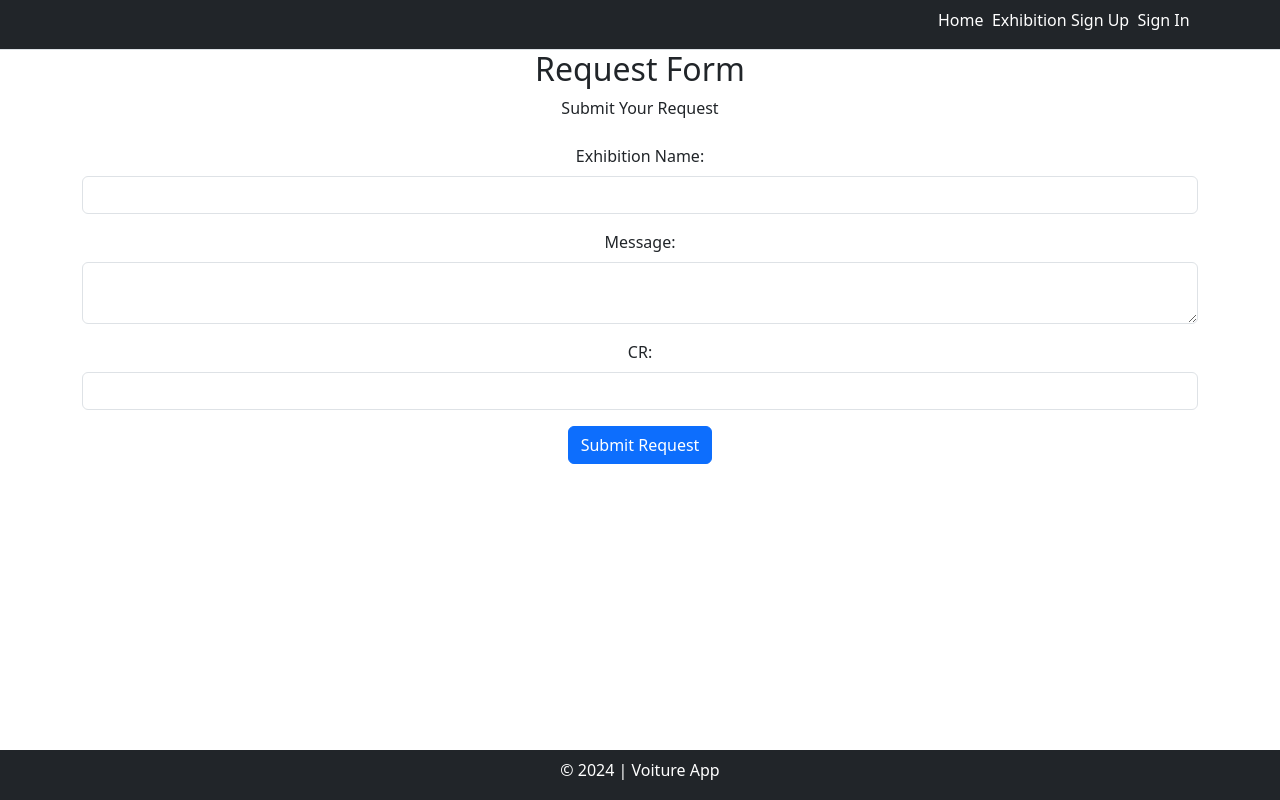
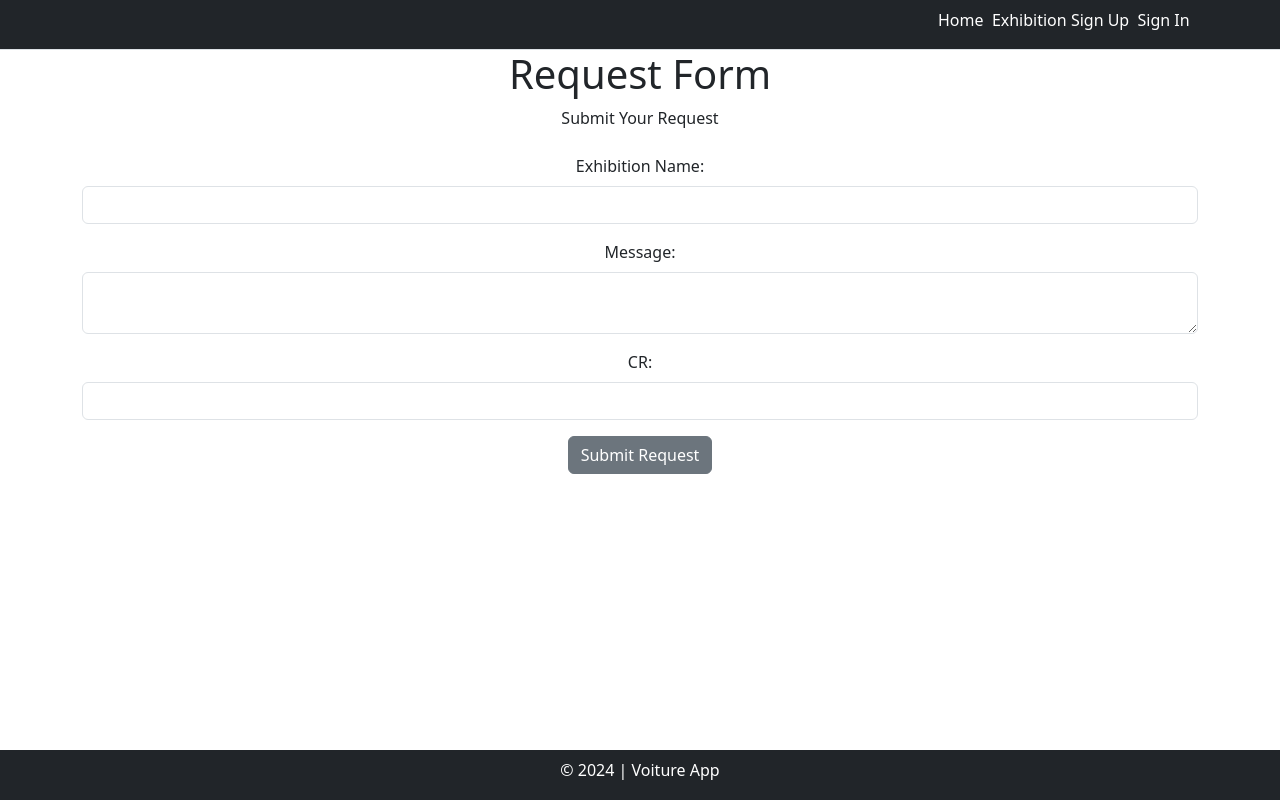
Before and after one commit to NoorCSMahdi/project3-FE, a React (Create React App) app: page /request/add in a window 1280 px wide. Built offline with nearby package versions, Linux system fonts and the light colour scheme.

Commit message:
linked the request to join page with exhibitions

```diff
--- a/src/components/exhibitionView/exhibitions.jsx
+++ b/src/components/exhibitionView/exhibitions.jsx
@@ -1,10 +1,11 @@
 import React, { useEffect, useState } from 'react';
 import { Link } from 'react-router-dom'; // Import the Link component from react-router-dom
 import Axios from 'axios';
+import RequestForm from '../forms/RequestForm';
 
-function ExhibitionPage() {
+function ExhibitionPage(props) {
   const [exhibitions, setExhibitions] = useState([]);
-
+  const [user, setUser]= useState(props.user);
   useEffect(() => {
     // Fetch exhibitions from the API
     Axios.get('/exhibition/index')
@@ -18,6 +19,10 @@ function ExhibitionPage() {
 
   return (
     <div className="container">
+        {/* <div className="d-flex justify-content-end">
+    <Link to="/request/add" className="btn btn-secondary mt-3" element={<RequestForm user={user}></RequestForm>} >Request Form</Link>
+  </div> */}
+
       <h1 className="mt-5 mb-4">Exhibitions</h1>
       <div className="row row-cols-1 row-cols-md-2 row-cols-lg-4">
         {exhibitions.map(exhibition => (
--- a/src/components/forms/RequestForm.jsx
+++ b/src/components/forms/RequestForm.jsx
@@ -50,7 +50,7 @@ export default function RequestForm(props) {
   return (
     <div className="container">
   <div className="mb-4">
-        <h2>Request Form</h2>
+    <h1>Request Form</h1>
     <p>Submit Your Request</p>
   </div>
 
@@ -96,10 +96,8 @@ export default function RequestForm(props) {
       />
     </div>
 
-            {/* <input type='hidden' name='userId' value={user._id} onChange={handleChange}/> */}
-
     <div className="mb-3">
-          <input type="submit" value="Submit Request" className="btn btn-primary" />
+      <button type="submit" className="btn btn-secondary">Submit Request</button>
     </div>
   </form>
 </div>
```
Lines whose indentation alone changed are shown as unchanged.
